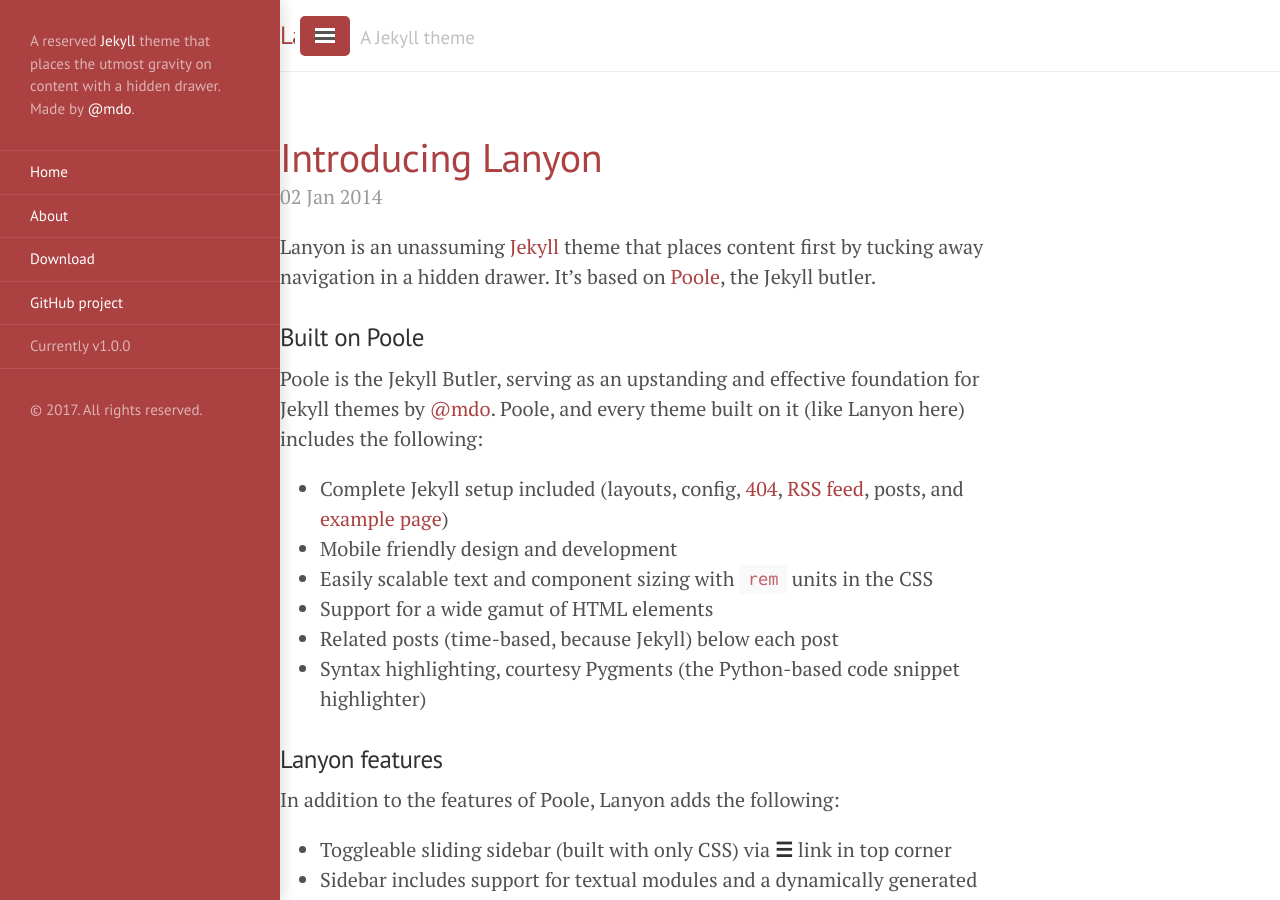
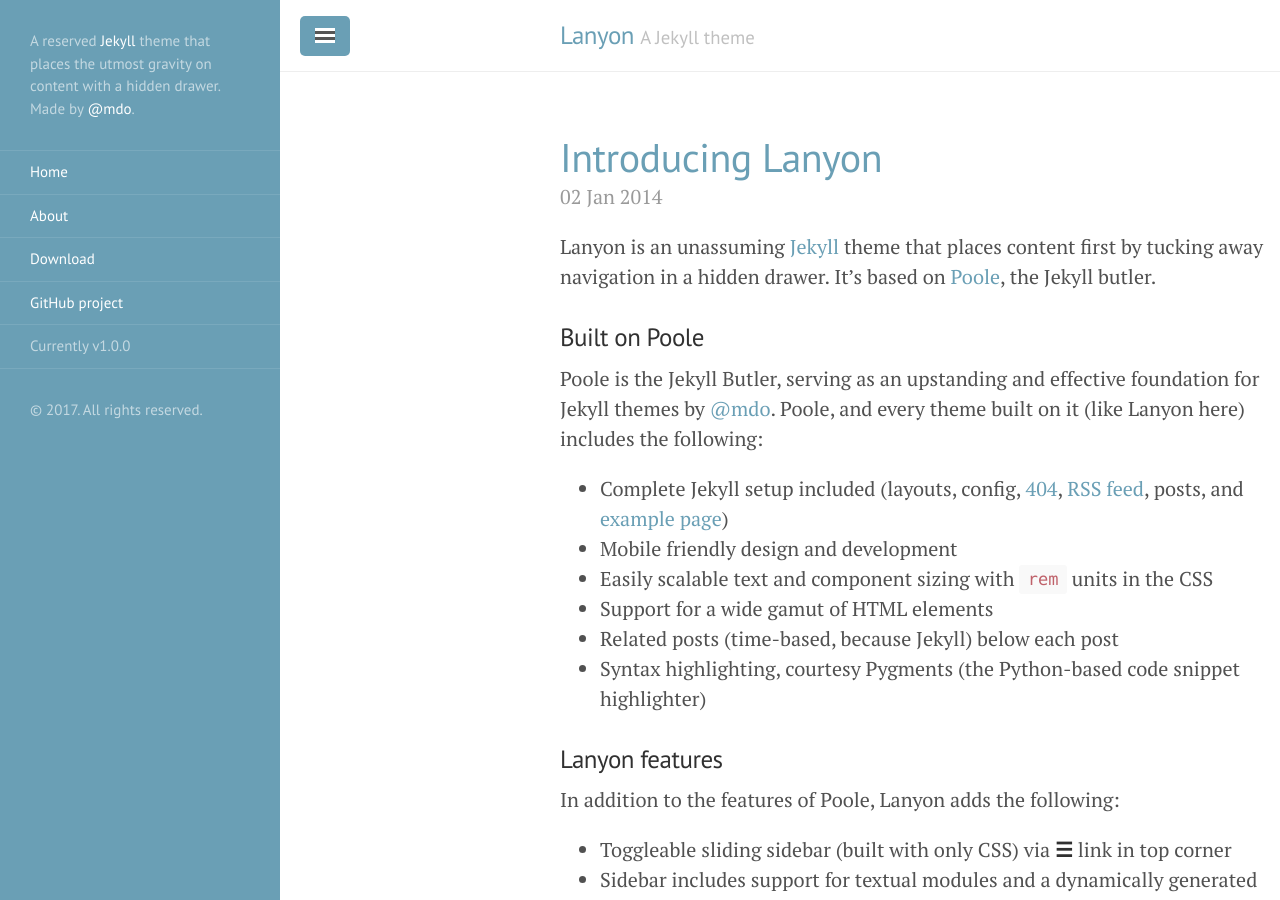
Before and after one commit to TallCube/milkstork, a Jekyll site: the page built from index.html, in a window 1280 px wide and 900 px high. Built offline with Jekyll 4.4.1, drawn with Linux system fonts in a browser that asks for light colours; the list of posts is cut into pages by our own code.

Commit message:
Update default.html

```diff
--- a/_layouts/default.html
+++ b/_layouts/default.html
@@ -3,7 +3,7 @@
 
   {% include head.html %}
 
-  <body class="theme-base-08 sidebar-overlay">
+  <body class="theme-base-0d">
 
     {% include sidebar.html %}
 
```
